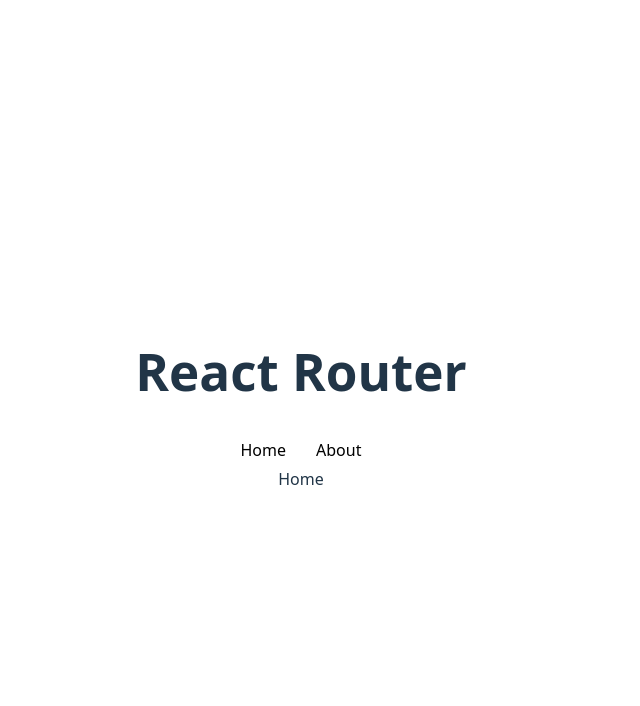
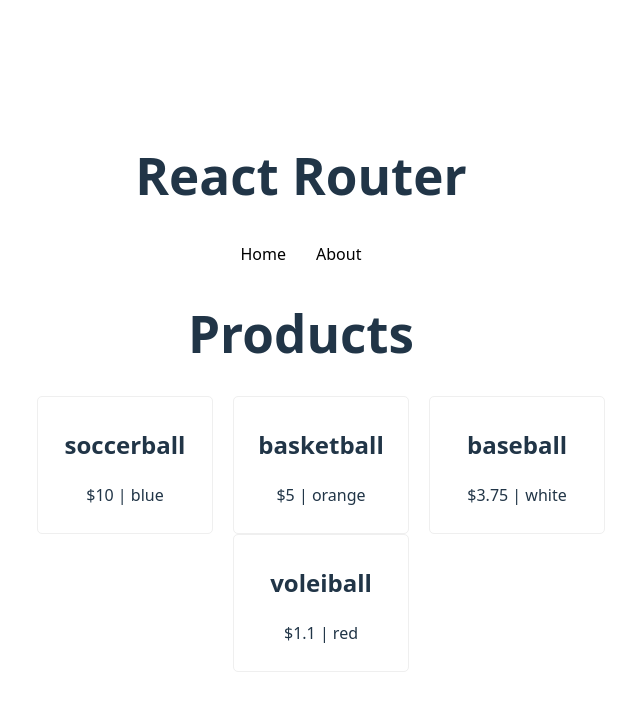
Before and after one commit to ainzenBleach/React-fundamentals-lab, a React (Vite) app in the folder React-router/: page / in a window 1280 px wide. Shown: the top 706 px of the page, without its empty margins (339-979 px from the left). Built offline with nearby package versions, Linux system fonts and the light colour scheme; data requests are answered from the project's data file.

Commit message:
feat(bring the products): Use fetch to bring the products from the db.json

```diff
--- a/React-router/src/App.jsx
+++ b/React-router/src/App.jsx
@@ -18,6 +18,7 @@
       <div>
         <h1>React Router</h1>
         <BrowserRouter>
+          {/* 2 - links with react router */}
           <NavBar />
           <Routes>
             <Route path='/' element={<Home />} />
--- a/React-router/src/pages/Home.css
+++ b/React-router/src/pages/Home.css
@@ -0,0 +1,15 @@
+.products{
+    display: flex;
+    justify-content: center;
+    flex-wrap: wrap;
+}
+
+.products li {
+    border: 1px solid #EFEFEF;
+    border-radius: 5px;
+    padding: 10px;
+    text-align: center;
+    list-style: none;
+    margin: 0 10px;
+    width: 25%;
+}
--- a/React-router/src/pages/Home.jsx
+++ b/React-router/src/pages/Home.jsx
@@ -6,11 +6,25 @@
 import "./Home.css"
 
 const Home = () => {
+    // 3 - loading data
 
+    const url = "http://localhost:3000/products"
 
+    const {data: items, loading, error} = useFetch(url)
 
   return (
-    <div>Home</div>
+    <div>
+      <h1>Products</h1>
+      {error && <p>{error}</p>}
+      <ul className="products">
+        {items && items.map((item) => (
+          <li key={item.id}>
+            <h2>{item.name}</h2>
+            <p>${item.price} | {item.color}</p>
+          </li>
+        ))}
+      </ul>
+    </div>
   )
 }
 
```
